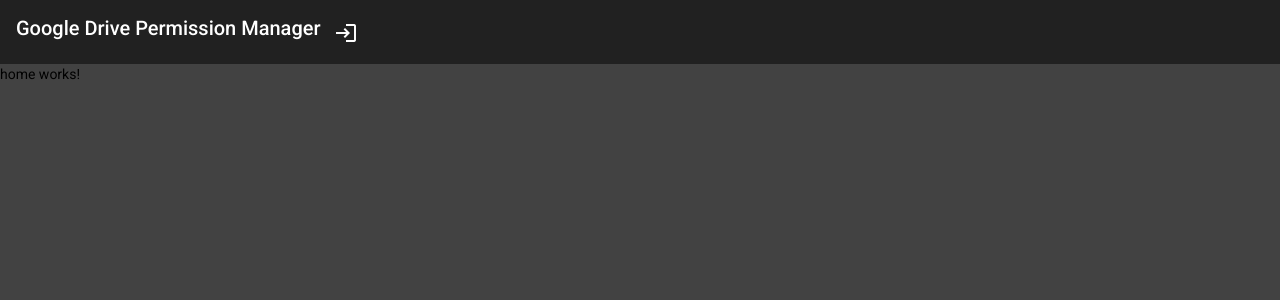
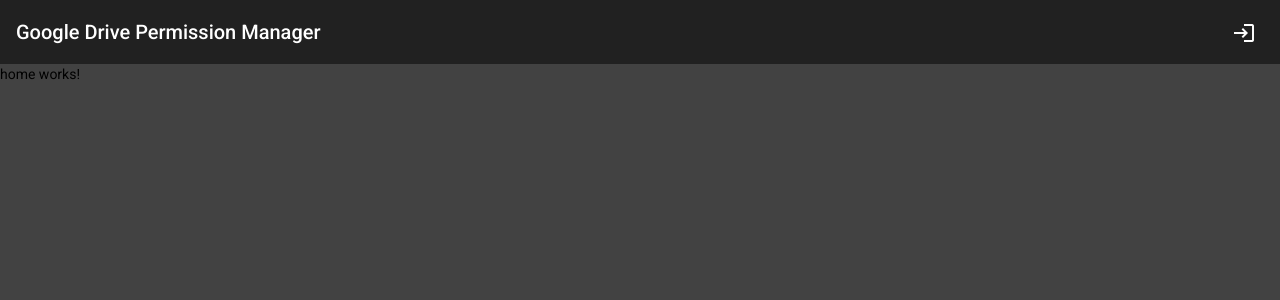
Before and after one commit to ejanerop/gdrive-frontend, an Angular app: page /home in a window 1280 px wide. Shown: the top 300 px of the page. Built offline with nearby package versions, Linux system fonts and the light colour scheme.

Commit message:
initFiles in list component fixed login and logout button

```diff
--- a/src/app/components/list/list.component.ts
+++ b/src/app/components/list/list.component.ts
@@ -36,9 +36,16 @@ export class ListComponent implements OnInit {
 
   ngOnInit(): void {
     console.log(this.authService.token);
+    this.initFiles();
+
+  }
+
+  initFiles() {
     this.loading = true;
     this.fileService.files().subscribe(( resp : File[] )=>{
       console.log(resp);
+      this.files    = [];
+      this.allFiles = [];
       this.files = resp;
       this.dataSource.data = this.files;
       this.allFiles = this.files;
@@ -48,7 +55,6 @@ export class ListComponent implements OnInit {
       this.loading = false;
       console.log(error);
     });
-
   }
 
   get invalidEmail() {
@@ -83,6 +89,7 @@ export class ListComponent implements OnInit {
 
     this.fileService.unshare(this.form.value).subscribe((resp:any) => {
       console.log(resp);
+      this.initFiles();
     }, error =>{
       console.error(error);
     });
--- a/src/app/components/toolbar/toolbar.component.html
+++ b/src/app/components/toolbar/toolbar.component.html
@@ -1,16 +1,12 @@
 <mat-toolbar>
-  <div fxLayout="row" fxLayoutAlign="start none" >
-    <div fxFlex="90%" fxFlexFill>
+  <mat-toolbar-row>
     <span>Google Drive Permission Manager</span>
-    </div>
     <span class="spacer"></span>
-    <div fxFlex="10%" fxFlexFill>
     <button mat-icon-button class="example-icon" *ngIf="!isAuth()" (click)="login()">
       <mat-icon>login</mat-icon>
     </button>
     <button mat-icon-button class="example-icon" *ngIf="isAuth()" (click)="logout()">
       <mat-icon>logout</mat-icon>
     </button>
-    </div>
-  </div>
+  </mat-toolbar-row>
 </mat-toolbar>
```
Lines whose indentation alone changed are shown as unchanged.
